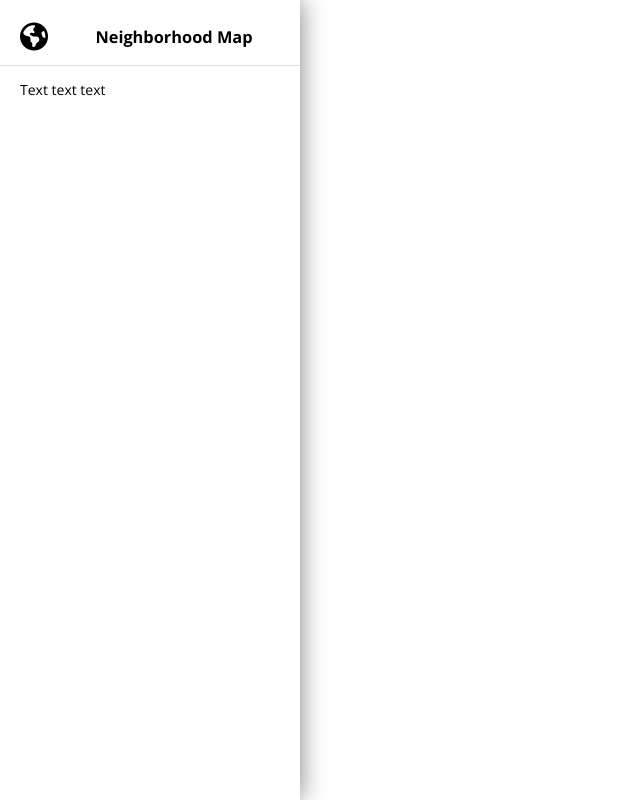
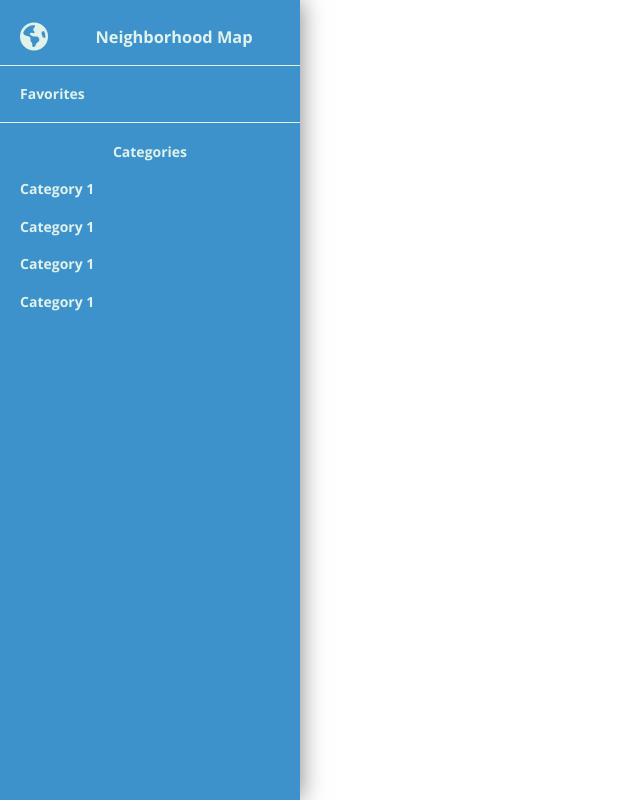
Before and after one commit to Arjay123/neighborhood-map, a website: page dev/index.html in a window 1280 px wide. Shown: the whole page, without its empty margins (0-640 px from the left). Drawn offline with nearby package versions, Linux system fonts and the light colour scheme; files that its build step writes are made by us from their sources.

Commit message:
navbar styling

```diff
--- a/dev/css/style.css
+++ b/dev/css/style.css
@@ -1,3 +1,15 @@
+/*
+Colors:
+
+blue: 3E92CC
+off-white: EAFCF3
+pink: CEB5A7
+tan: C6C5B9
+brown: A17C6B
+
+*/
+
+
 body,
 html {
     height: 100%;
@@ -13,6 +25,8 @@ html {
     height: 100%;
     float: left;
     box-shadow: 0 -0 24px rgba(0,0,0,0.5);
+    background-color: #3E92CC;
+    color: #E0F2E9;
 }
 
 .navbar-hdr {
@@ -21,8 +35,12 @@ html {
     align-items: center;
 }
 
-.navbar-content {
+.navbar-menu-item {
     padding-left: 20px;
+}
+
+.navbar-menu-hdr {
+    text-align: center;
 }
 
 .title {
@@ -37,9 +55,14 @@ html {
     display: flex;
 }
 
+.navbar-link {
+    text-decoration: none;
+    color: #E0F2E9;
+}
+
 .line-break {
     height: 1px;
-    background-color: #E0E0E0;
+    background-color: #E0F2E9;
 }
 
 #toggle-navbar {
--- a/dev/index.html
+++ b/dev/index.html
@@ -20,7 +20,26 @@
         </div>
         <div class="line-break"></div>
         <div class="navbar-content">
-            <p>Text text text</p>
+            <div class="navbar-menu-item">
+                <h4><a class="navbar-link" href="#">Favorites</a></h4>
+            </div>
+            <div class="line-break"></div>
+            <div class="navbar-menu-hdr">
+                <h4>Categories</h4>
+            </div>
+            <div class="navbar-menu-item">
+                <h4><a class="navbar-link" href="#">Category 1</a></h4>
+            </div>
+            <div class="navbar-menu-item">
+                <h4><a class="navbar-link" href="#">Category 1</a></h4>
+            </div>
+            <div class="navbar-menu-item">
+                <h4><a class="navbar-link" href="#">Category 1</a></h4>
+            </div>
+            <div class="navbar-menu-item">
+                <h4><a class="navbar-link" href="#">Category 1</a></h4>
+            </div>
+
         </div>
     </div>
 
```
